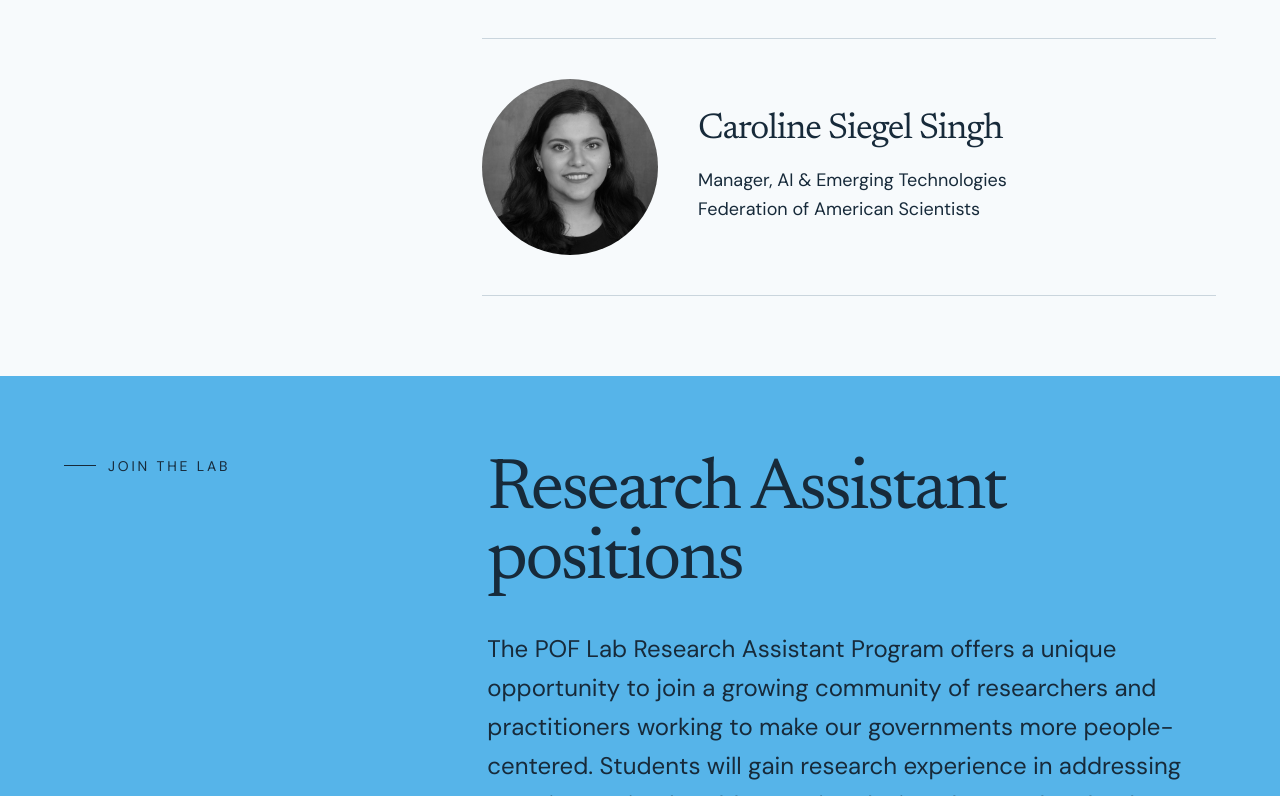
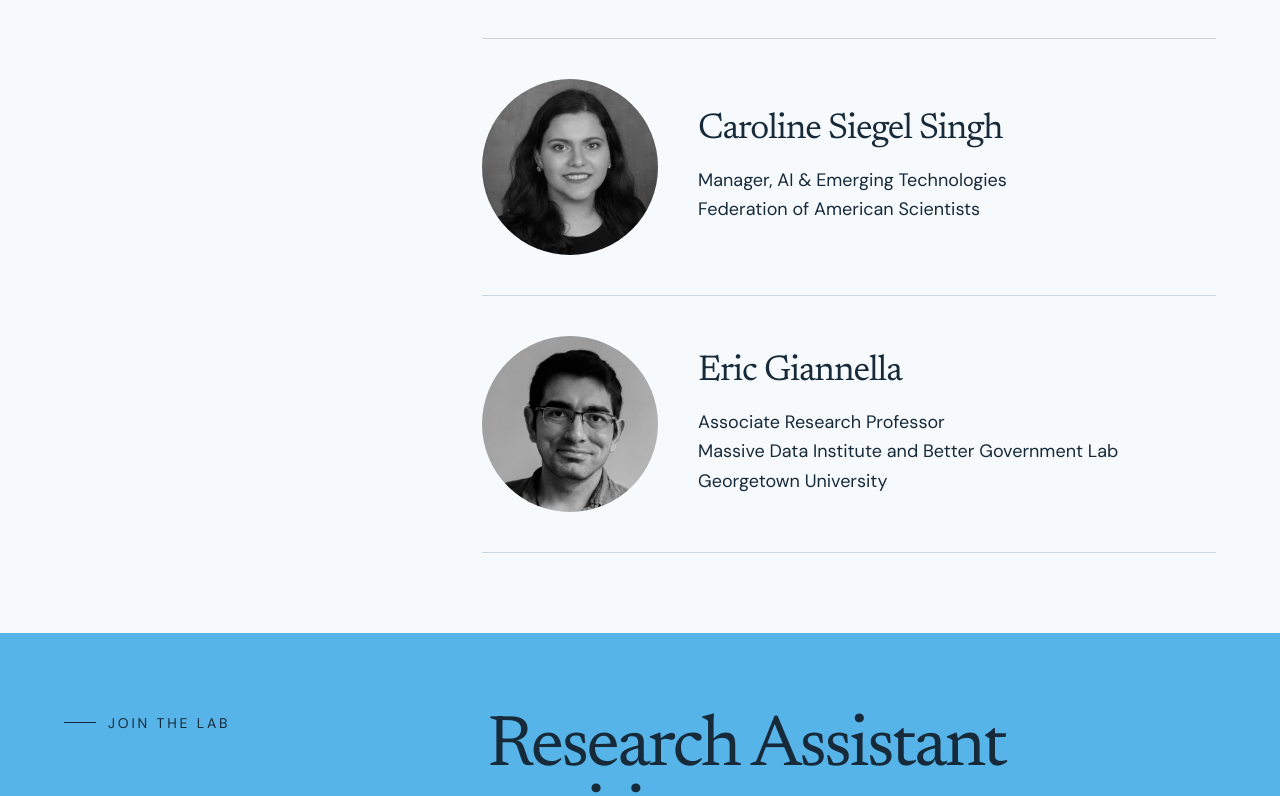
Before and after one commit to jaeyk/pof-lab, a React (Vite) app: page / in a window 1280 px wide. Shown: the part 3787-4583 px from the top of the page. Built offline with nearby package versions, Linux system fonts and the light colour scheme; the HTML template or start-up script is replaced by a standard one; a web font is replaced by a local one.

Commit message:
Update site

```diff
--- a/src/App.tsx
+++ b/src/App.tsx
@@ -1,4 +1,5 @@
 import carolinePhoto from "../images/caroline-web.jpg";
+import ericPhoto from "../images/eric-web.jpg";
 import julietPhoto from "../images/juliet-web.jpg";
 import kiraPhoto from "../images/kira-web.jpg";
 import serenaPhoto from "../images/serena-web.jpg";
@@ -429,6 +430,15 @@ export default function App() {
                       "Federation of American Scientists",
                     ],
                   },
+                  {
+                    name: "Eric Giannella",
+                    photo: ericPhoto,
+                    details: [
+                      "Associate Research Professor",
+                      "Massive Data Institute and Better Government Lab",
+                      "Georgetown University",
+                    ],
+                  },
                 ].map((person) => (
                   <PersonRow
                     key={person.name}
```
Also changed, not shown: images/eric giannella.jpg (added), images/eric-web.jpg (added), 4 other files (tests, documents, lock files or other folders).
